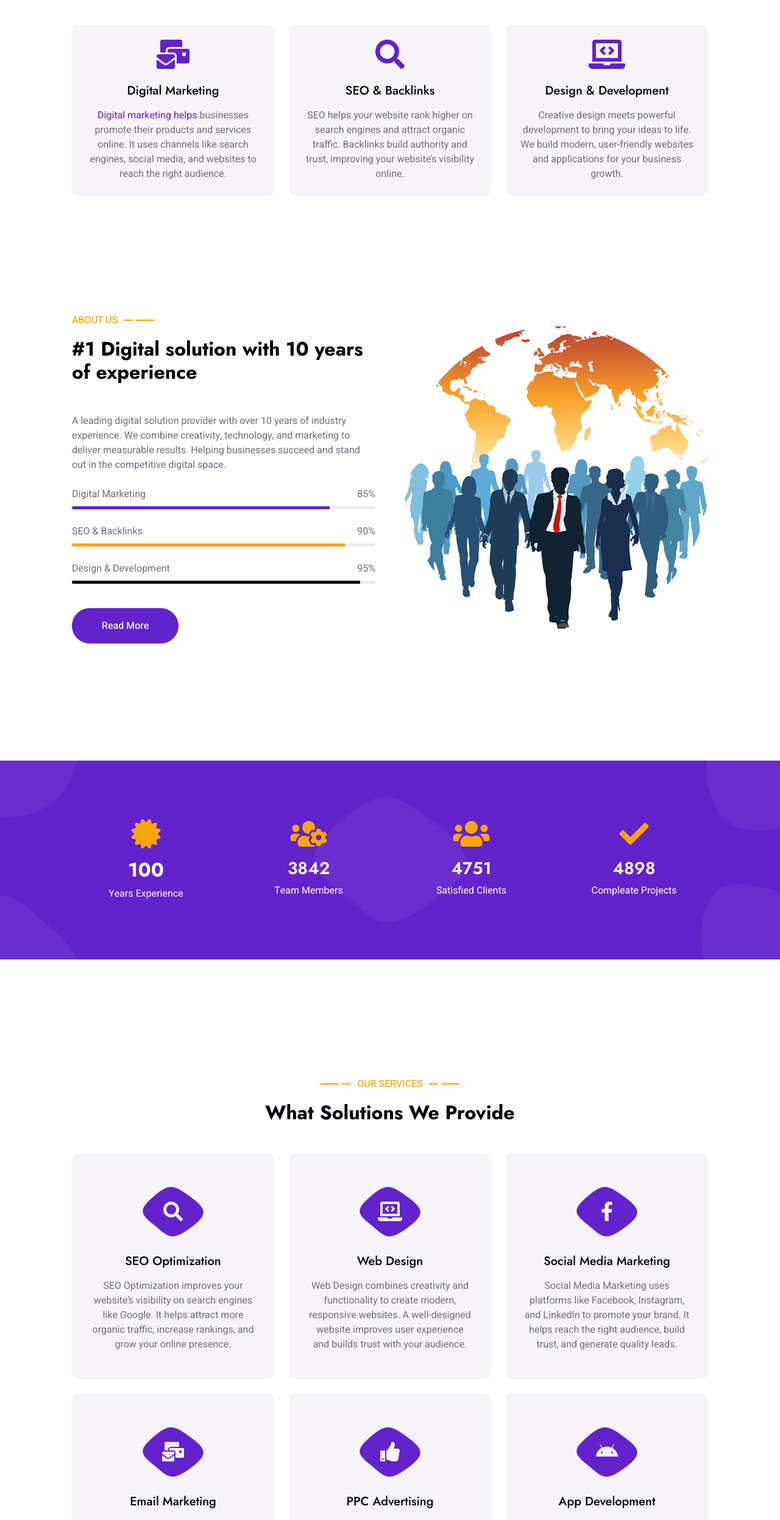
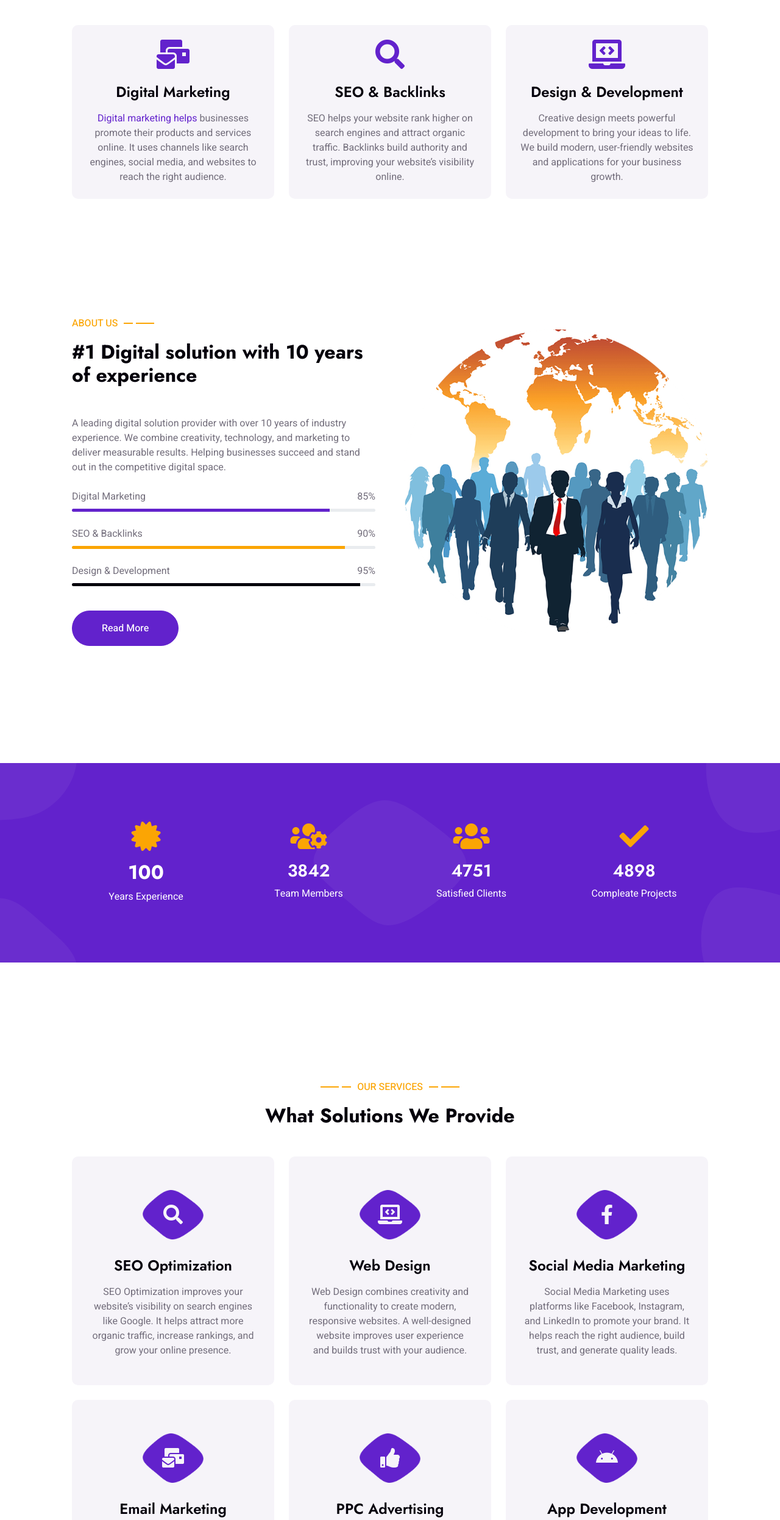
Before and after one commit to lokeshappu90-cell/lokesh-digital, a plain HTML site: page index.html in a window 1280 px wide. Shown: the part 1080-3572 px from the top of the page at 61% size. Drawn offline with nearby package versions, Linux system fonts and the light colour scheme.

Commit message:
Update index.html

```diff
--- a/index.html
+++ b/index.html
@@ -168,7 +168,7 @@ Together, we transform ideas into successful digital experiences.</p>
                     <div class="col-lg-4 wow fadeInUp" data-wow-delay="0.1s">
                         <div class="feature-item bg-light rounded text-center p-4">
                             <i class="fa fa-3x fa-mail-bulk text-primary mb-4"></i>
-                            <h5 class="mb-3">Digital Marketing</h5>
+                            <h4 class="mb-3">Digital Marketing</h4>
                             <p class="m-0"><a href="https://lokesh-digital.netlify.app/project"alt="digital marketing project"title="digital marketing project">Digital marketing helps</a> businesses promote their products and services online.
 It uses channels like search engines, social media, and websites to reach the right audience.</p>
                         </div>
@@ -176,7 +176,7 @@ It uses channels like search engines, social media, and websites to reach the ri
                     <div class="col-lg-4 wow fadeInUp" data-wow-delay="0.3s">
                         <div class="feature-item bg-light rounded text-center p-4">
                             <i class="fa fa-3x fa-search text-primary mb-4"></i>
-                            <h5 class="mb-3">SEO & Backlinks</h5>
+                            <h4 class="mb-3">SEO & Backlinks</h4>
                             <p class="m-0">SEO helps your website rank higher on search engines and attract organic traffic.
 Backlinks build authority and trust, improving your website’s visibility online.</p>
                         </div>
@@ -184,7 +184,7 @@ Backlinks build authority and trust, improving your website’s visibility onlin
                     <div class="col-lg-4 wow fadeInUp" data-wow-delay="0.5s">
                         <div class="feature-item bg-light rounded text-center p-4">
                             <i class="fa fa-3x fa-laptop-code text-primary mb-4"></i>
-                            <h5 class="mb-3">Design & Development</h5>
+                            <h4 class="mb-3">Design & Development</h4>
                             <p class="m-0">Creative design meets powerful development to bring your ideas to life.
 We build modern, user-friendly websites and applications for your business growth.</p>
                         </div>
@@ -284,7 +284,7 @@ We build modern, user-friendly websites and applications for your business growt
                             <div class="service-icon flex-shrink-0">
                                 <i class="fa fa-search fa-2x"></i>
                             </div>
-                            <h5 class="mb-3">SEO Optimization</h5>
+                            <h4 class="mb-3">SEO Optimization</h4>
                             <p class="m-0">SEO Optimization improves your website’s visibility on search engines like Google.
 It helps attract more organic traffic, increase rankings, and grow your online presence.</p>
                             <a class="btn btn-square" href=""><i class="fa fa-arrow-right"></i></a>
@@ -295,7 +295,7 @@ It helps attract more organic traffic, increase rankings, and grow your online p
                             <div class="service-icon flex-shrink-0">
                                 <i class="fa fa-laptop-code fa-2x"></i>
                             </div>
-                            <h5 class="mb-3">Web Design</h5>
+                            <h4 class="mb-3">Web Design</h4>
                             <p class="m-0">Web Design combines creativity and functionality to create modern, responsive websites.
 A well-designed website improves user experience and builds trust with your audience.</p>
                             <a class="btn btn-square" href=""><i class="fa fa-arrow-right"></i></a>
@@ -306,7 +306,7 @@ A well-designed website improves user experience and builds trust with your audi
                             <div class="service-icon flex-shrink-0">
                                 <i class="fab fa-facebook-f fa-2x"></i>
                             </div>
-                            <h5 class="mb-3">Social Media Marketing</h5>
+                            <h4 class="mb-3">Social Media Marketing</h4>
                             <p class="m-0">Social Media Marketing uses platforms like Facebook, Instagram, and LinkedIn to promote your brand.
 It helps reach the right audience, build trust, and generate quality leads.</p>
                             <a class="btn btn-square" href=""><i class="fa fa-arrow-right"></i></a>
@@ -317,7 +317,7 @@ It helps reach the right audience, build trust, and generate quality leads.</p>
                             <div class="service-icon flex-shrink-0">
                                 <i class="fa fa-mail-bulk fa-2x"></i>
                             </div>
-                            <h5 class="mb-3">Email Marketing</h5>
+                            <h4 class="mb-3">Email Marketing</h4>
                             <p class="m-0">Email Marketing is a powerful way to promote products, services, and updates to your customers.
 It helps nurture leads, boost sales, and maintain long-term customer loyalty.</p>
                             <a class="btn btn-square" href=""><i class="fa fa-arrow-right"></i></a>
@@ -328,7 +328,7 @@ It helps nurture leads, boost sales, and maintain long-term customer loyalty.</p
                             <div class="service-icon flex-shrink-0">
                                 <i class="fa fa-thumbs-up fa-2x"></i>
                             </div>
-                            <h5 class="mb-3">PPC Advertising</h5>
+                            <h4 class="mb-3">PPC Advertising</h4>
                             <p class="m-0">PPC Advertising is a cost-effective way to promote your business on search engines and social platforms.
 You only pay when users click your ad, making it a powerful tool for quick result</p>
                             <a class="btn btn-square" href=""><i class="fa fa-arrow-right"></i></a>
@@ -339,7 +339,7 @@ You only pay when users click your ad, making it a powerful tool for quick resul
                             <div class="service-icon flex-shrink-0">
                                 <i class="fab fa-android fa-2x"></i>
                             </div>
-                            <h5 class="mb-3">App Development</h5>
+                            <h4 class="mb-3">App Development</h4>
                             <p class="m-0">App Development focuses on creating user-friendly and high-performance mobile applications.
 It helps businesses connect with customers and deliver seamless digital experiences.</p>
                             <a class="btn btn-square" href=""><i class="fa fa-arrow-right"></i></a>
@@ -496,7 +496,7 @@ Let’s work together to build your brand and achieve success.</p>
                         <div class="d-flex align-items-center">
                             <img class="img-fluid flex-shrink-0 rounded-circle" src="img/testimonial-1.jpg" style="width: 65px; height: 65px;">
                             <div class="ps-4">
-                                <h5 class="mb-1">Client Name</h5>
+                                <h6 class="mb-1">Client Name</h6>
                                 <span>Profession</span>
                             </div>
                         </div>
@@ -506,7 +506,7 @@ Let’s work together to build your brand and achieve success.</p>
                         <div class="d-flex align-items-center">
                             <img class="img-fluid flex-shrink-0 rounded-circle" src="img/testimonial-2.jpg" style="width: 65px; height: 65px;">
                             <div class="ps-4">
-                                <h5 class="mb-1">Client Name</h5>
+                                <h6 class="mb-1">Client Name</h6>
                                 <span>Profession</span>
                             </div>
                         </div>
@@ -516,7 +516,7 @@ Let’s work together to build your brand and achieve success.</p>
                         <div class="d-flex align-items-center">
                             <img class="img-fluid flex-shrink-0 rounded-circle" src="img/testimonial-3.jpg" style="width: 65px; height: 65px;">
                             <div class="ps-4">
-                                <h5 class="mb-1">Client Name</h5>
+                                <h6 class="mb-1">Client Name</h6>
                                 <span>Profession</span>
                             </div>
                         </div>
```
